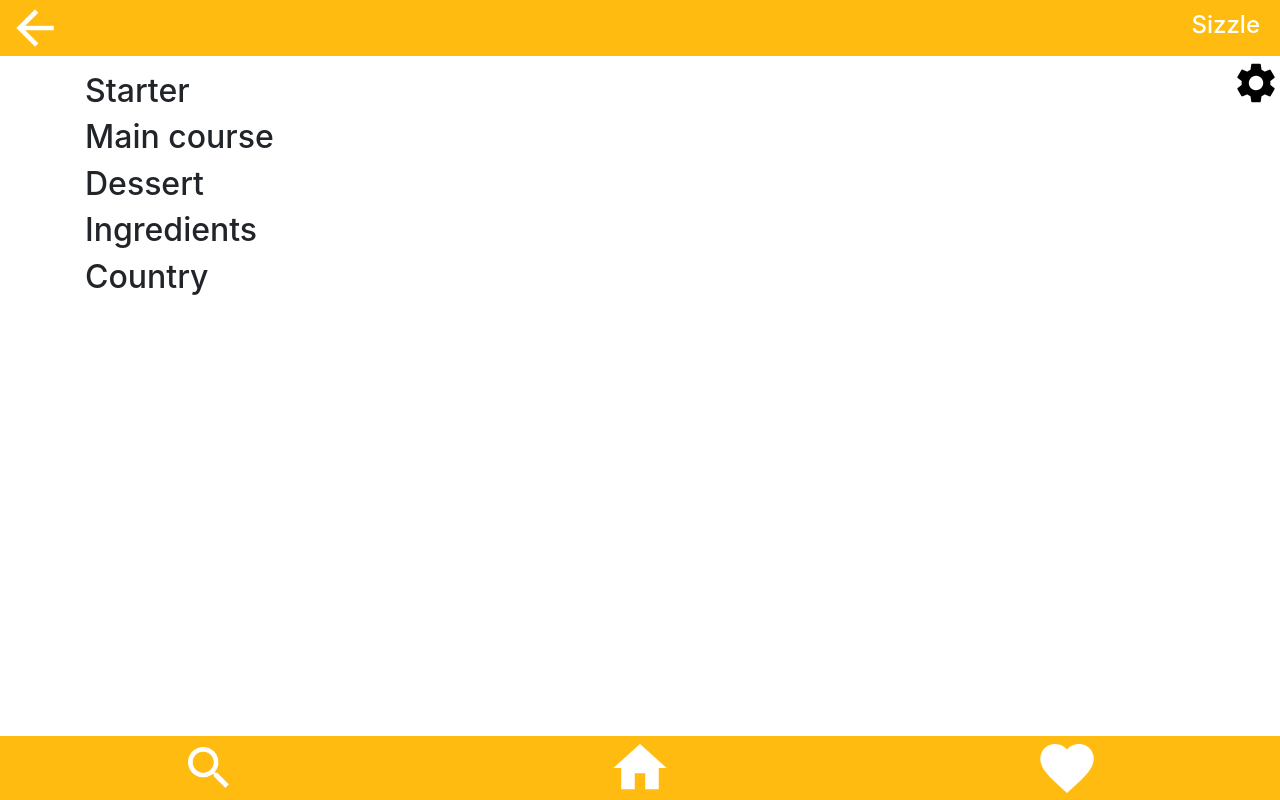
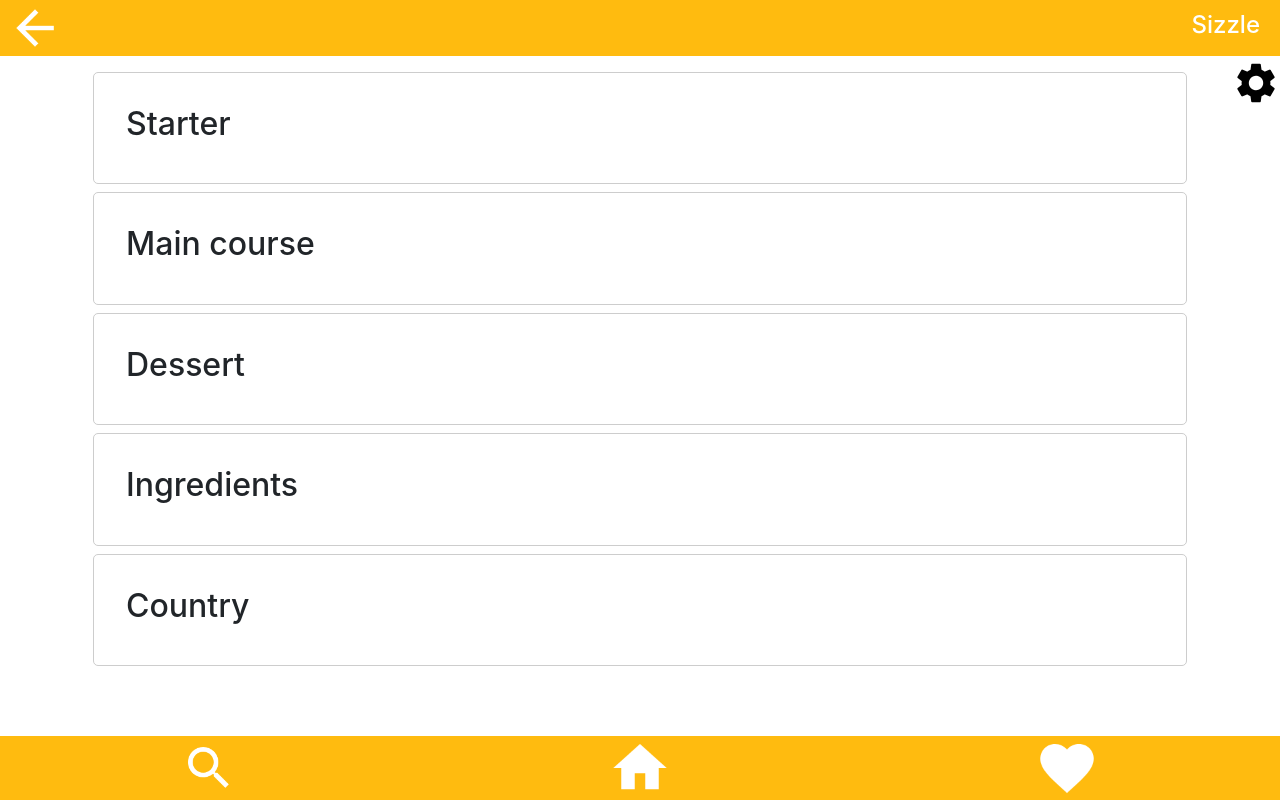
Before and after one commit to Jasonpgeraghty/sizzle, an Angular app: page / in a window 1280 px wide. Built offline with nearby package versions, Linux system fonts and the light colour scheme.

Commit message:
style home page to make menu appear more pleasant
Styled the home page and improved the user interface by adding a cursor on over to show that it
can be clicked

```diff
--- a/src/app/categories/categories.component.scss
+++ b/src/app/categories/categories.component.scss
@@ -10,3 +10,12 @@ img:hover, img:focus {
   transform: rotate(360deg);
   cursor:pointer;
 }
+div {
+  padding:2rem;
+  margin:.5rem;
+  border-radius: 5px;
+  border: 1px solid #cdcdcd;
+}
+div:hover {
+  cursor:pointer;
+}
```
